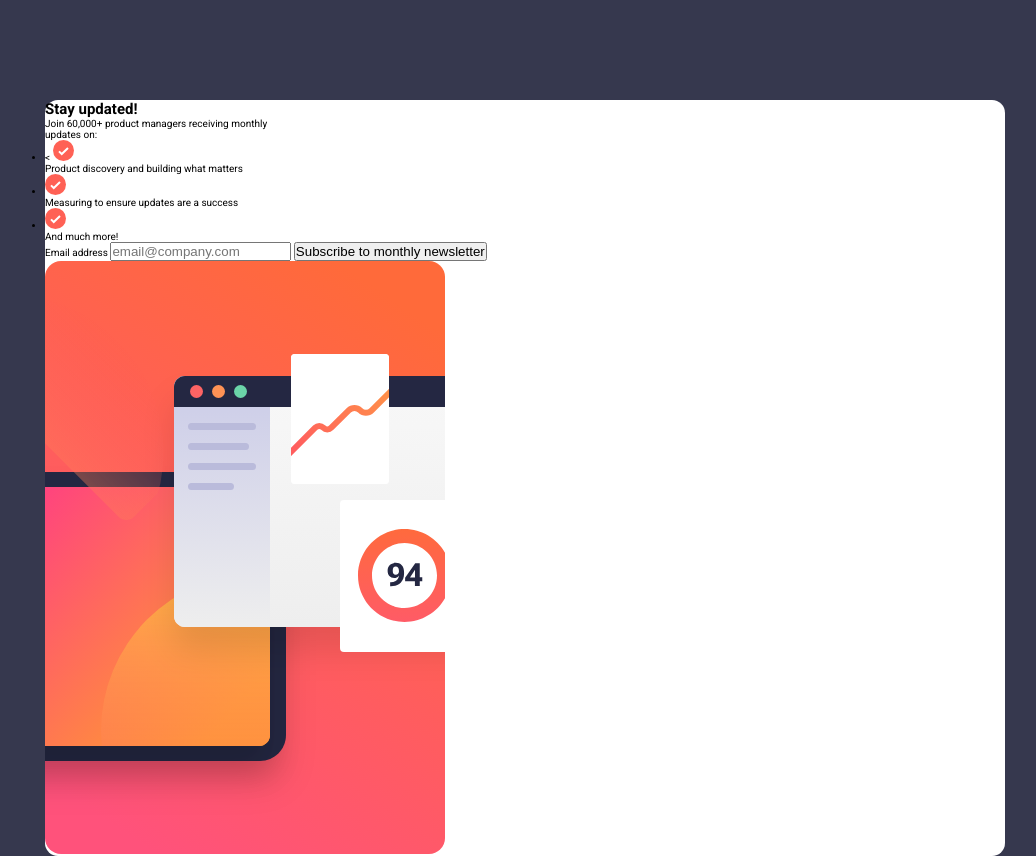
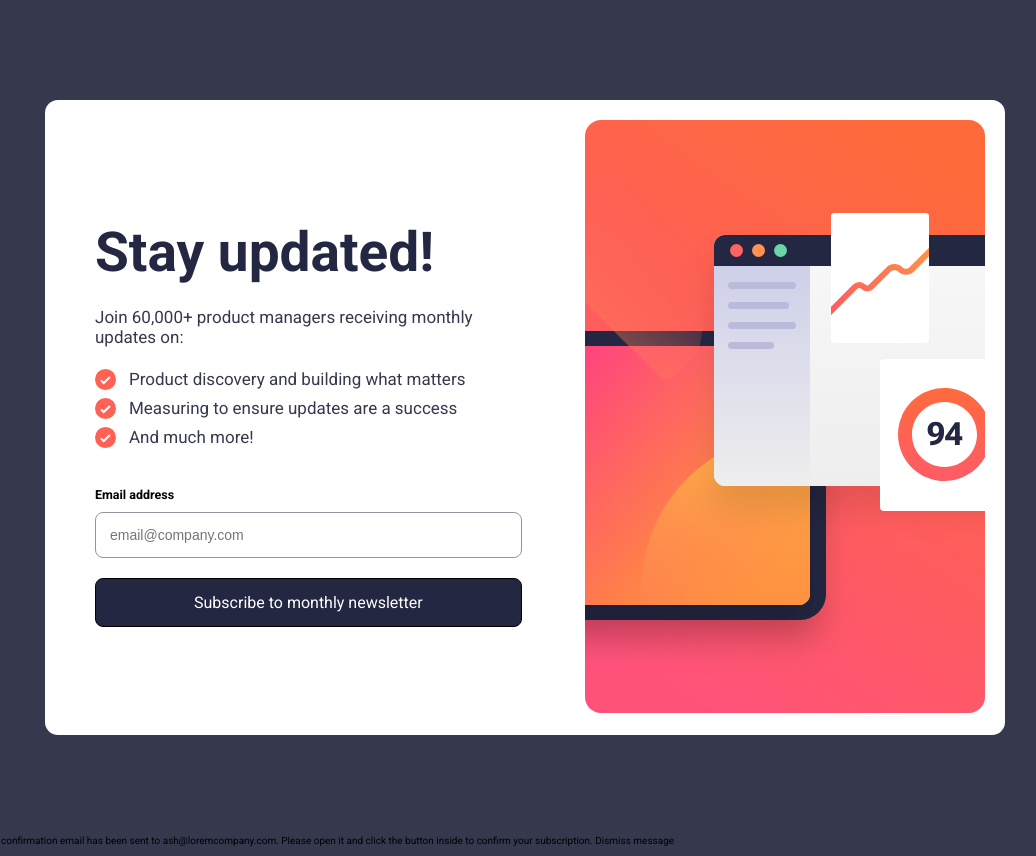
Before and after one commit to abood-ja/sign-up-form, a plain HTML site: page index.html in a window 1280 px wide. Shown: the top 856 px of the page, without its empty margins (115-1151 px from the left). Drawn offline with Linux system fonts and the light colour scheme; a web font is replaced by a local one.

Commit message:
finalzye styling the sign up form

```diff
--- a/index.html
+++ b/index.html
@@ -33,26 +33,25 @@
         <ul class="form-list">
           <!--     list----1      -->
           <li>
-            <
-            <a href="#" class="list-logo">
+            <div href="#" class="list-logo">
               <img src="assets/images/icon-list.svg" alt="tick" />
-            </a>
+            </div>
             <p>Product discovery and building what matters</p>
           </li>
           <!--     list----2      -->
 
           <li>
-            <a href="#" class="list-logo">
+            <div href="#" class="list-logo">
               <img src="assets/images/icon-list.svg" alt="tick" />
-            </a>
+            </div>
             <p>Measuring to ensure updates are a success</p>
           </li>
 
           <!--     list----3      -->
           <li>
-            <a href="#" class="list-logo">
+            <div href="#" class="list-logo">
               <img src="assets/images/icon-list.svg" alt="tick" />
-            </a>
+            </div>
             <p>And much more!</p>
           </li>
         </ul>
--- a/style.css
+++ b/style.css
@@ -51,7 +51,90 @@ body {
   margin: 10rem auto;
   max-width: 96rem;
   background-color: hsl(0, 0%, 100%);
-
   border-radius: 13px;
-  gap: 2rem;
 }
+.grid {
+  display: grid;
+  grid-template-columns: 100fr 89fr;
+  padding: 2rem;
+}
+.form-img {
+  text-align: right;
+  width: 100%;
+}
+.form {
+  padding: 3rem 3rem 0 3rem;
+  display: flex;
+  flex-direction: column;
+}
+.form-title {
+  padding-top: 7rem;
+  font-size: 5.5rem;
+  color: hsl(234, 29%, 20%);
+  margin-bottom: 2.3rem;
+}
+.form-description {
+  font-size: 1.7rem;
+  font-weight: 400;
+  margin-bottom: 2.2rem;
+  color: hsl(235, 18%, 26%);
+}
+.form-list {
+  display: flex;
+  flex-direction: column;
+  gap: 0.9rem;
+}
+.form-list li {
+  color: hsl(235, 18%, 26%);
+  list-style: none;
+  display: flex;
+  align-items: center;
+  font-size: 1.7rem;
+  gap: 1.4rem;
+}
+.form-list li:last-child {
+  margin-bottom: 4rem;
+}
+.list-logo {
+  display: flex;
+  justify-content: center;
+  align-items: center;
+  height: 2rem;
+  width: 2rem;
+}
+form {
+  display: flex;
+  flex-direction: column;
+}
+form label {
+  font-size: 1.25rem;
+  display: block;
+  font-weight: 700;
+  margin-bottom: 1rem;
+}
+form input,
+form button {
+  display: inline-block;
+  margin-bottom: 2rem;
+  padding: 1.4rem;
+  border: 1px solid black;
+  border-radius: 8px;
+  /* font-size: 1.6rem; */
+}
+form input {
+  font-size: 1.4rem;
+  border: 1px solid hsl(231, 7%, 60%);
+}
+form button {
+  font-size: 1.6rem;
+  font-family: "Roboto", sans-serif;
+  /* font-weight: 450; */
+  background-color: hsl(234, 29%, 20%);
+  color: hsl(0, 0%, 100%);
+  cursor: pointer;
+  transition: all 0.3s ease;
+}
+form button:hover {
+  background-color: hsl(4, 100%, 67%);
+  font-size: 1.7rem;
+}
```
